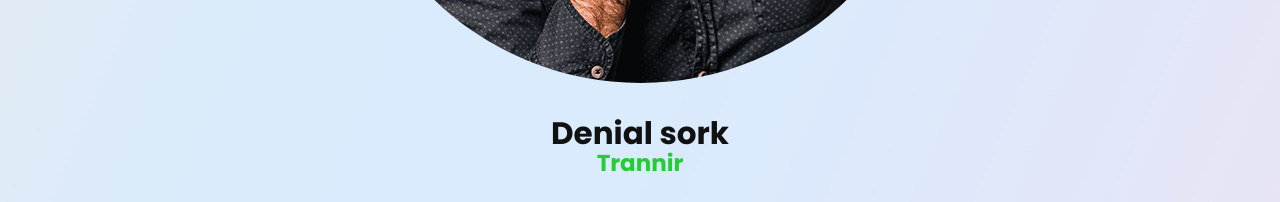
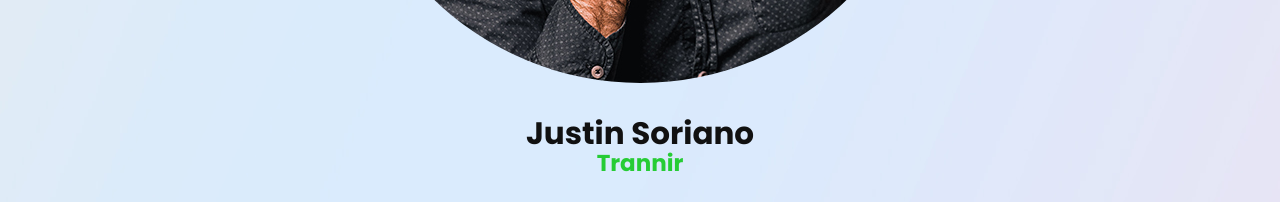
Before and after one commit to chad-cervantes/CPTN-201-Yogast-Template, a plain HTML site: page index.html in a window 1280 px wide. Shown: the part 3680-3882 px from the top of the page. Drawn offline with Linux system fonts and the light colour scheme.

Commit message:
name change from <h3>Denial Sork</h3> to <h3>Justin Soriano</h3>

```diff
--- a/index.html
+++ b/index.html
@@ -252,7 +252,7 @@
                               <div class="carousel-caption posi_in">
                                  <div class="trannir_text">
                                     <i><img src="images/clint.jpg" alt="#"/></i>
-                                    <h3>Denial sork</h3>
+                                    <h3>Justin Soriano</h3>
                                     <span>Trannir</span>
                                     <ul class="social_icon text_align_center">
                                        <li> <a href="Javascript:void(0)"><i class="fa fa-facebook-f"></i></a></li>
```
